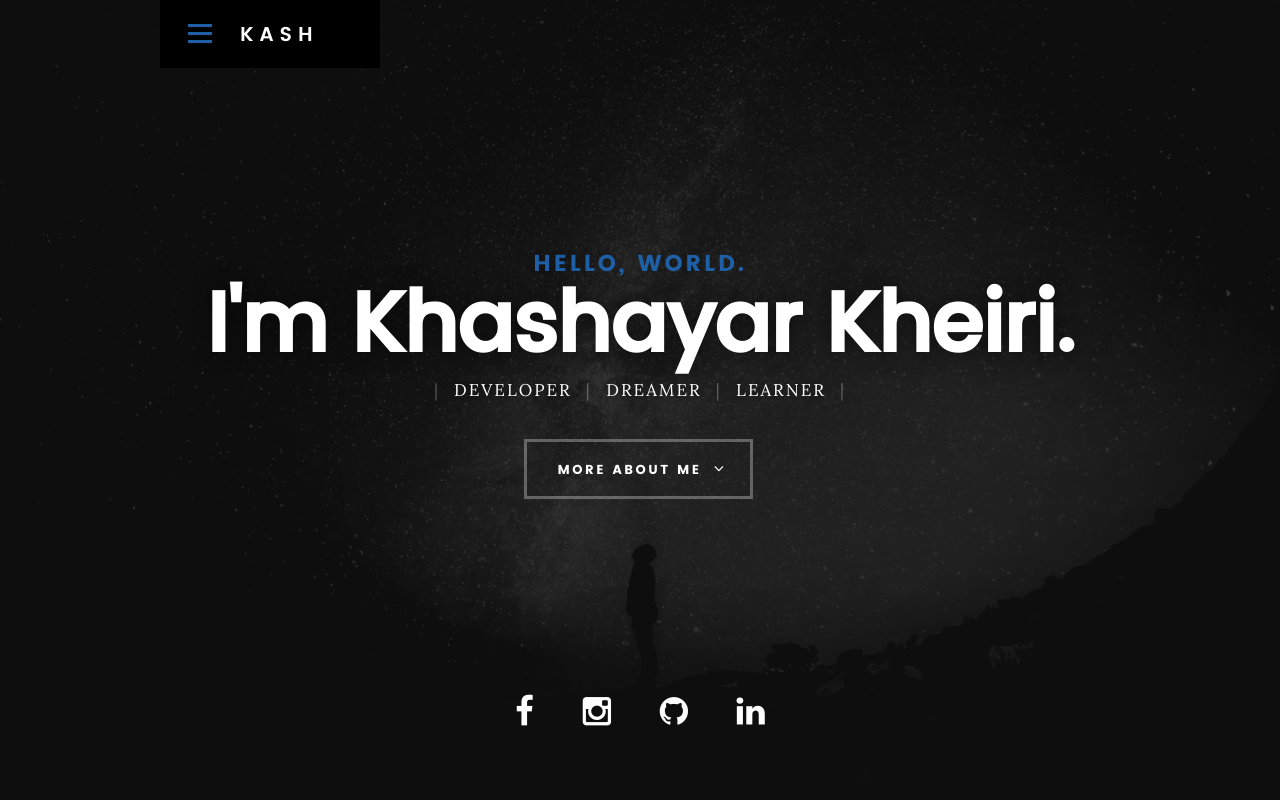
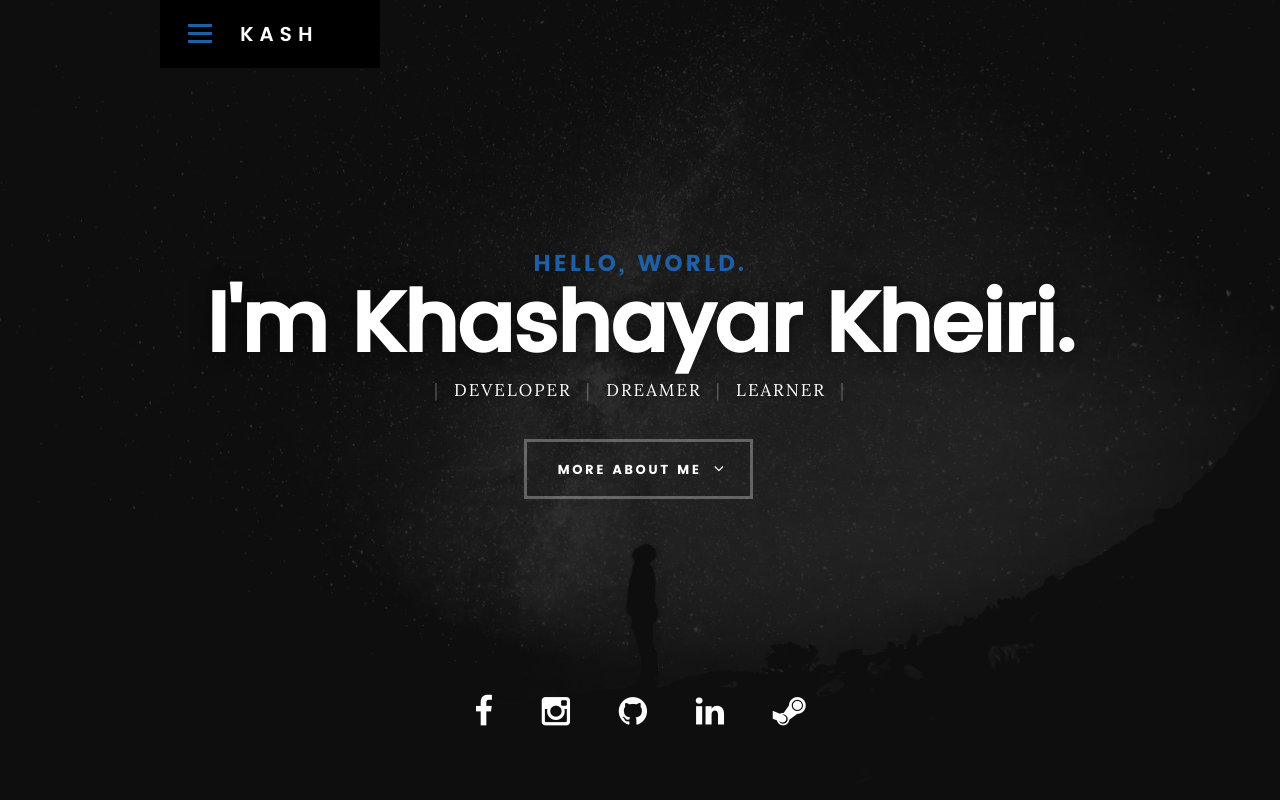
Before and after one commit to Kash12/Kash12.github.io, a plain HTML site: page index.html in a window 1280 px wide. Shown: the top 800 px of the page. Drawn offline with Linux system fonts and the light colour scheme.

Commit message:
Steam link added

```diff
--- a/index.html
+++ b/index.html
@@ -117,6 +117,7 @@
 			<li><a href="https://www.instagram.com/_khashayarkh_/" target="_blank"><i class="fa fa-instagram"></i></a></li>
 			<li><a href="https://github.com/KhashayarKheiri" target="_blank"><i class="fa fa-github"></i></a></li>
 			<li><a href="https://www.linkedin.com/in/khashayar-kheiri-7a1b51119/" target="_blank"><i class="fa fa-linkedin"></i></a></li>
+			<li><a href="http://steamcommunity.com/id/khashayarkh/" target="_blank"><i class="fa fa-steam"></i></a></li>
 
 
 		</ul>
```
